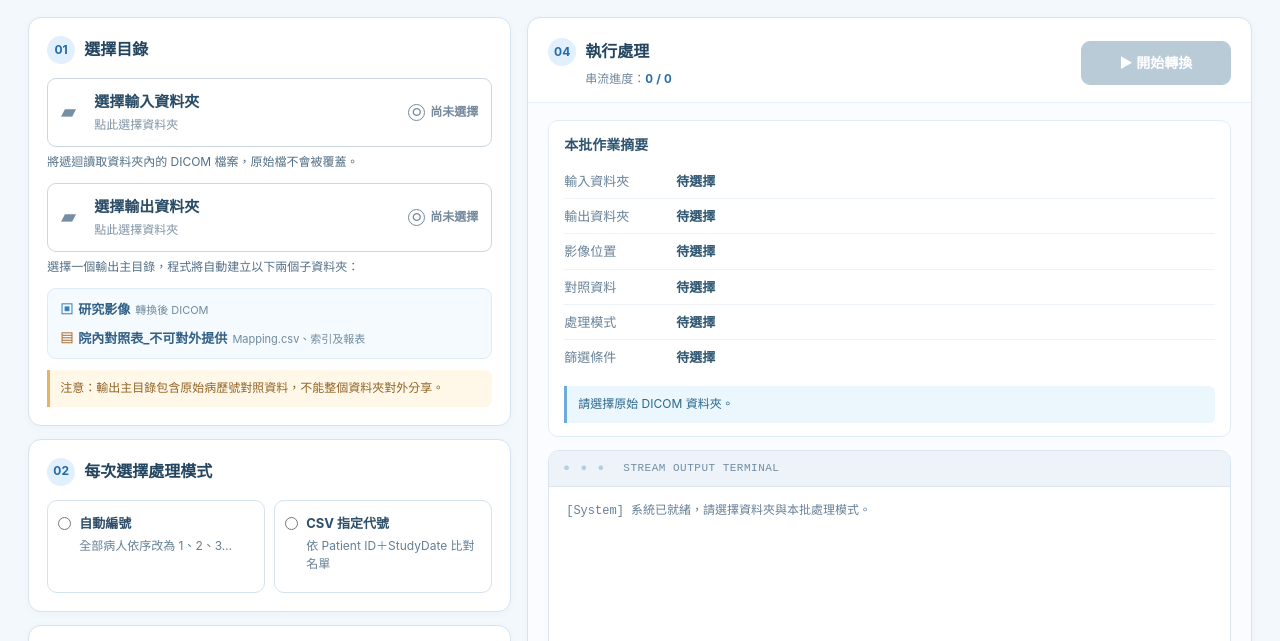
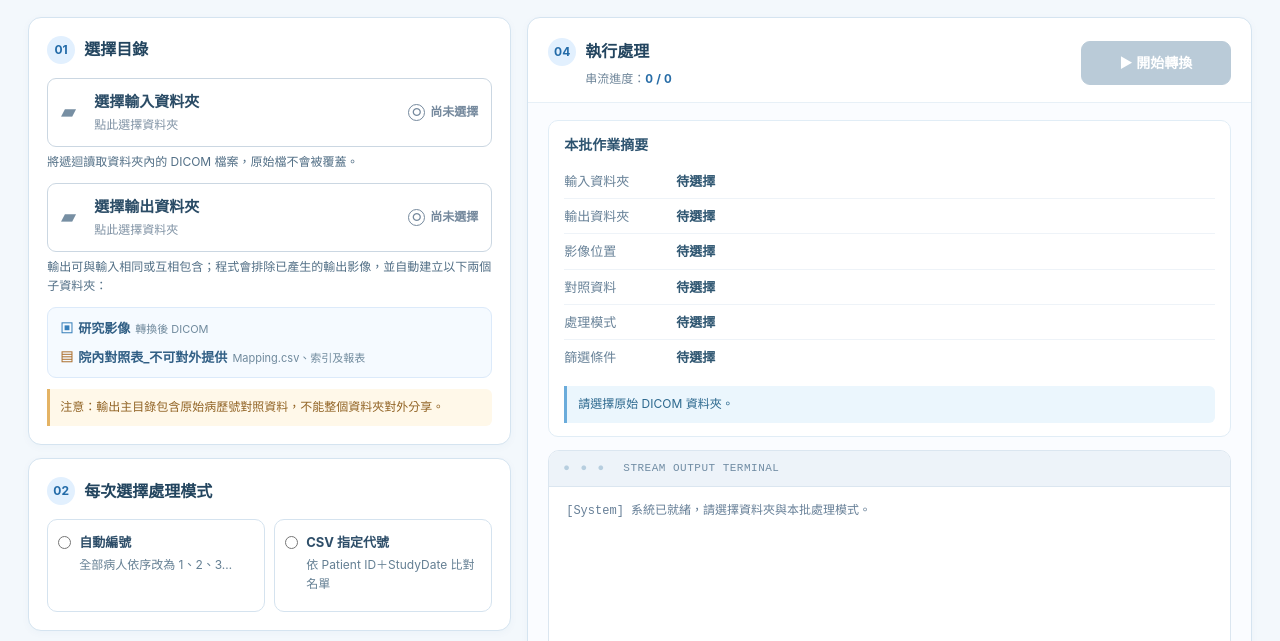
Before and after one commit to L49527/di-dicom_web_app, a plain HTML site: page index.html in a window 1280 px wide. Shown: the part 82-723 px from the top of the page. Drawn offline with Linux system fonts and the light colour scheme.

Commit message:
fix: document and display safe overlapping folder selection (index.html)

```diff
--- a/index.html
+++ b/index.html
@@ -30,7 +30,8 @@
       <p class="hint">將遞迴讀取資料夾內的 DICOM 檔案，原始檔不會被覆蓋。</p>
       <button class="folder" id="output" type="button" data-state="empty" aria-describedby="outputError"><span class="folder-copy"><span class="folder-label">選擇輸出資料夾</span><span class="folder-value">點此選擇資料夾</span></span><span class="folder-state"><span class="folder-state-icon" aria-hidden="true">○</span><span class="folder-state-text">尚未選擇</span></span></button>
       <p class="folder-error" id="outputError" role="alert" hidden></p>
-      <p class="hint">選擇一個輸出主目錄，程式將自動建立以下兩個子資料夾：</p>
+      <p id="folderRelation" class="folder-relation" role="status" hidden></p>
+      <p class="hint">輸出可與輸入相同或互相包含；程式會排除已產生的輸出影像，並自動建立以下兩個子資料夾：</p>
       <div class="output-layout" id="outputLayout">
         <div><span class="path-icon" aria-hidden="true">▣</span> 研究影像 <small>轉換後 DICOM</small></div>
         <div><span class="path-icon protected" aria-hidden="true">▤</span> 院內對照表_不可對外提供 <small>Mapping.csv、索引及報表</small></div>
```
